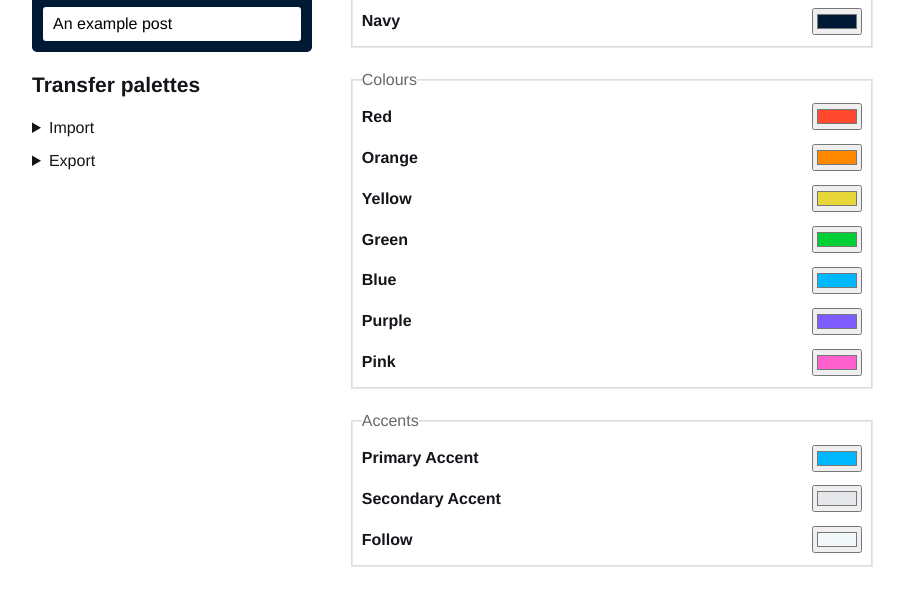
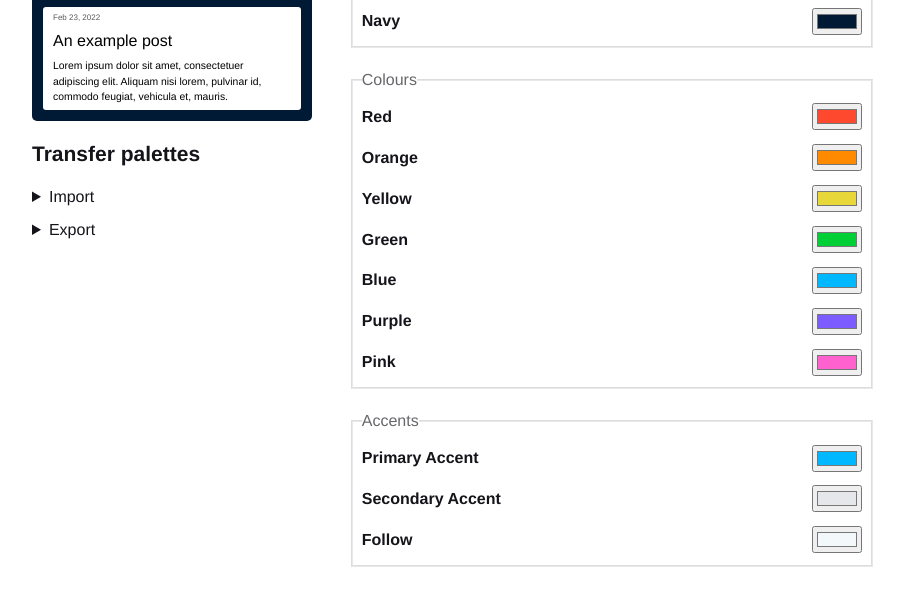
Before and after one commit to AprilSylph/Palettes-for-Tumblr, a browser extension: page src/options/ui.html in a window 1280 px wide. Shown: the part 340-946 px from the top of the page, without its empty margins (28-932 px from the left). Drawn offline with nearby package versions, Linux system fonts and the light colour scheme.

Commit message:
improve example post
- add timestamp
- add small paragraph

```diff
--- a/src/options/ui.css
+++ b/src/options/ui.css
@@ -130,7 +130,7 @@ fieldset div time {
   grid-column: 2 / 3;
 }
 
-time {
+fieldset div time {
   padding: 4px;
 }
 
@@ -272,7 +272,21 @@ input[type="text"]:disabled {
 }
 
 #preview .post p {
+  display: flex;
   margin: 0;
+}
+
+#preview .post p:not(:first-child) {
+  margin-top: 5px;
+}
+
+#preview .post p time {
+  font-size: 0.5rem;
+  opacity: 0.65;
+}
+
+#preview .post p small {
+  font-size: 0.65rem;
 }
 
 #transfer details[open] summary {
--- a/src/options/ui.html
+++ b/src/options/ui.html
@@ -48,7 +48,9 @@
                 <div class="video"><svg><use href="#circle"/></svg></div>
               </div>
               <div class="post">
+                <p><time>Feb 23, 2022</time></p>
                 <p>An example post</p>
+                <p><small>Lorem ipsum dolor sit amet, consectetuer adipiscing elit. Aliquam nisi lorem, pulvinar id, commodo feugiat, vehicula et, mauris.</small></p>
               </div>
             </div>
           </div>
```
